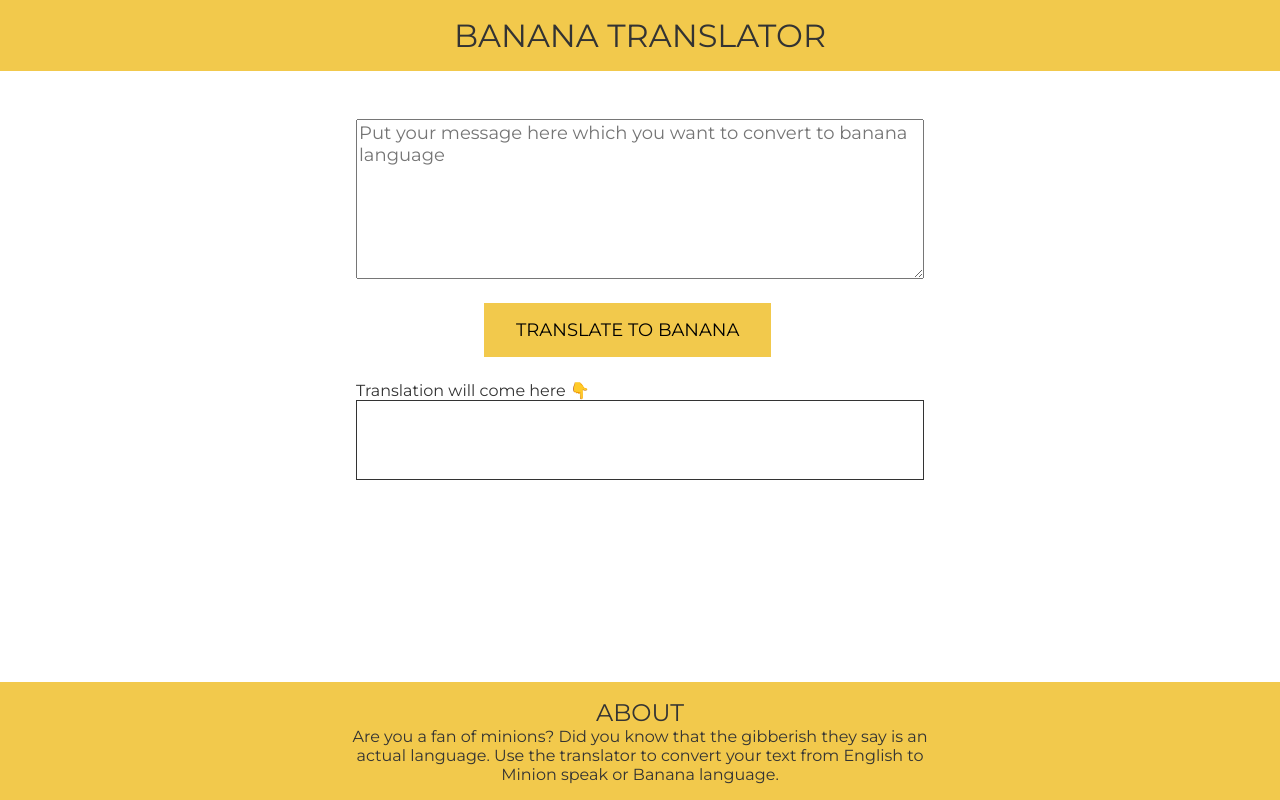
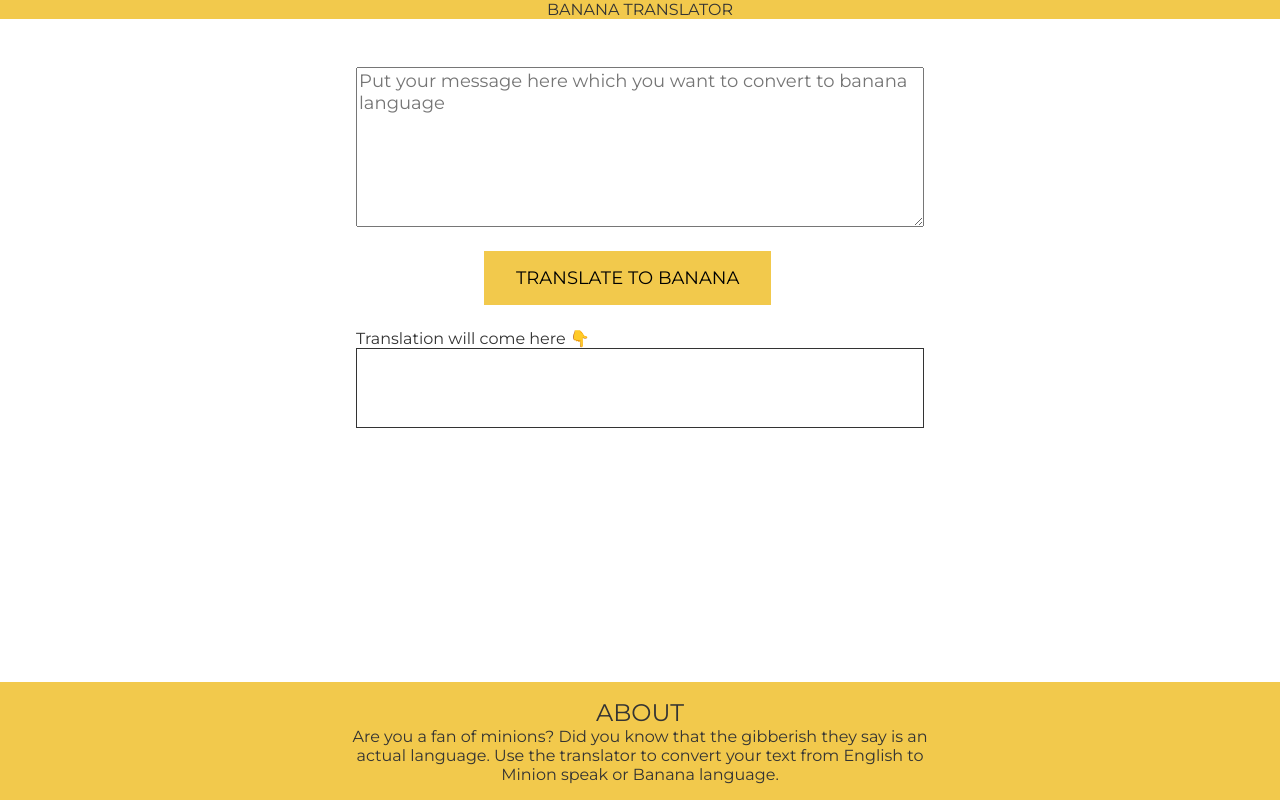
Before and after one commit to jagadeshwarandev/TRANSLATOR-APP-JS, a plain HTML site: page index.html in a window 1280 px wide. Drawn offline with Linux system fonts and the light colour scheme.

Commit message:
Update index.html

```diff
--- a/index.html
+++ b/index.html
@@ -11,7 +11,7 @@
 
 <body>
     <nav>
-        <div style="font-size: 2rem; padding: 1rem;">
+        <div>
             BANANA TRANSLATOR
         </div>
 
```
